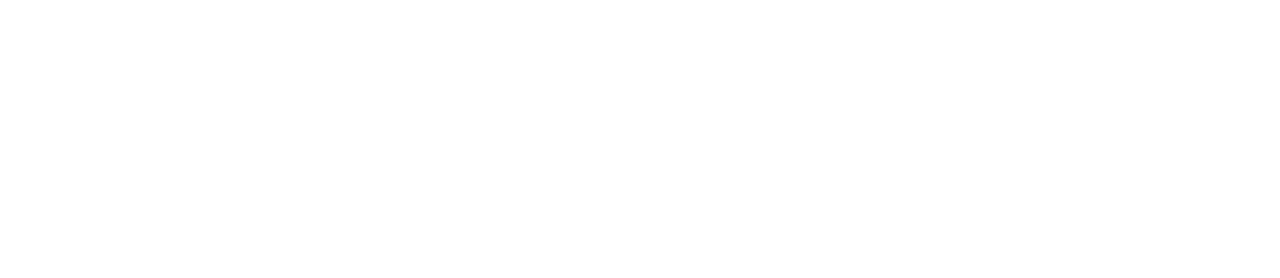
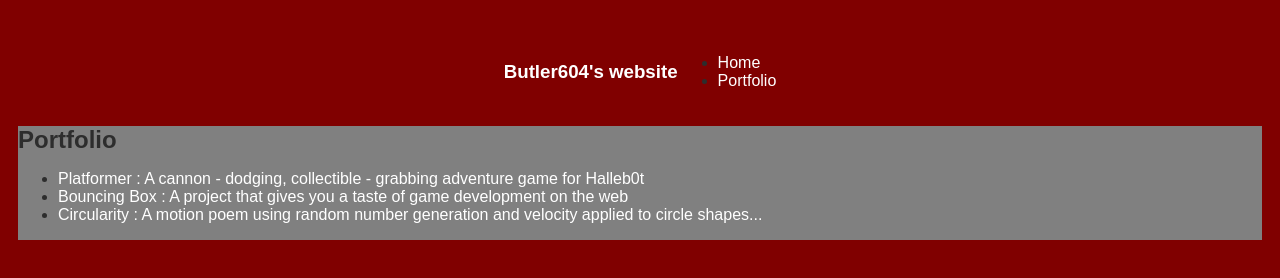
Before and after one commit to Butler604/Butler604.github.io, a plain HTML site: page portfolio.html in a window 1280 px wide. Drawn offline with Linux system fonts and the light colour scheme.

Commit message:
add portfolio.html file

```diff
--- a/portfolio.html
+++ b/portfolio.html
@@ -0,0 +1,49 @@
+<!DOCTYPE HTML>
+<html>
+<head>
+<title>First Website</title>
+
+<link rel="stylesheet" href="style.css">
+</head>
+<body>
+
+
+
+<div>
+<nav><nav>
+    <h1>Butler604's website</h1>
+    <ul>
+        <li>
+          <a href="index.html"> Home </a>
+        </li>
+        <li>
+          <a href="portfolio.html"> Portfolio </a>
+        </li>
+    </ul>
+</nav>
+</nav>
+<main>
+   <!-- Sidebar section -->
+   <div>
+
+
+   </div>
+
+
+  <!-- Content Section-->
+  <div>
+   <h2>Portfolio</h2>
+   <p></p>
+   <!-- Interests section -->
+   <div>
+       <h3></h3>
+       <ul>
+        <li><a href="projects/platformer/">Platformer : A cannon - dodging, collectible - grabbing adventure game for Halleb0t</a></li>
+        <li><a href="projects/bouncing-box/">Bouncing Box : A project that gives you a taste of game development on the web </a></li>
+        <li><a href="projects/circularity/">Circularity : A motion poem using random number generation and velocity applied to circle shapes...</a></li>
+       </ul>
+   </div>
+</div>
+</main>
+</body>
+</html>
--- a/style.css
+++ b/style.css
@@ -11,7 +11,7 @@ body {
 
 /* navigation menu */
 nav {
-    background-color: gray;
+    background-color: maroon;
    margin: 0 auto;
     display: flex;
     padding: 10px;
@@ -37,7 +37,7 @@ a {
 
 /* main container area beneath menu */
 main {
-    background: rgb(245, 238, 219);
+    background-color:gray;
     display: flex;
 }
 .sidebar {
```
